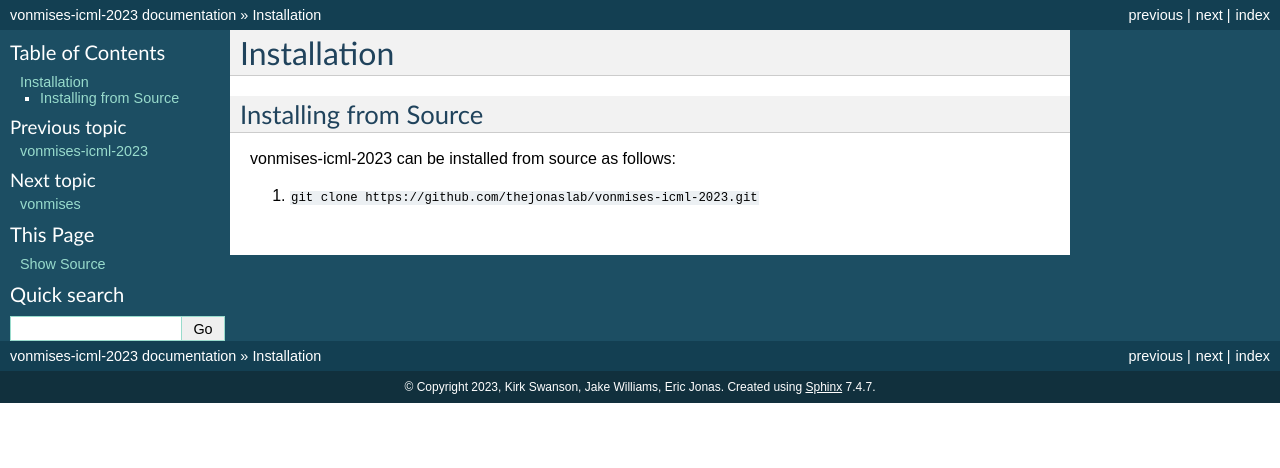
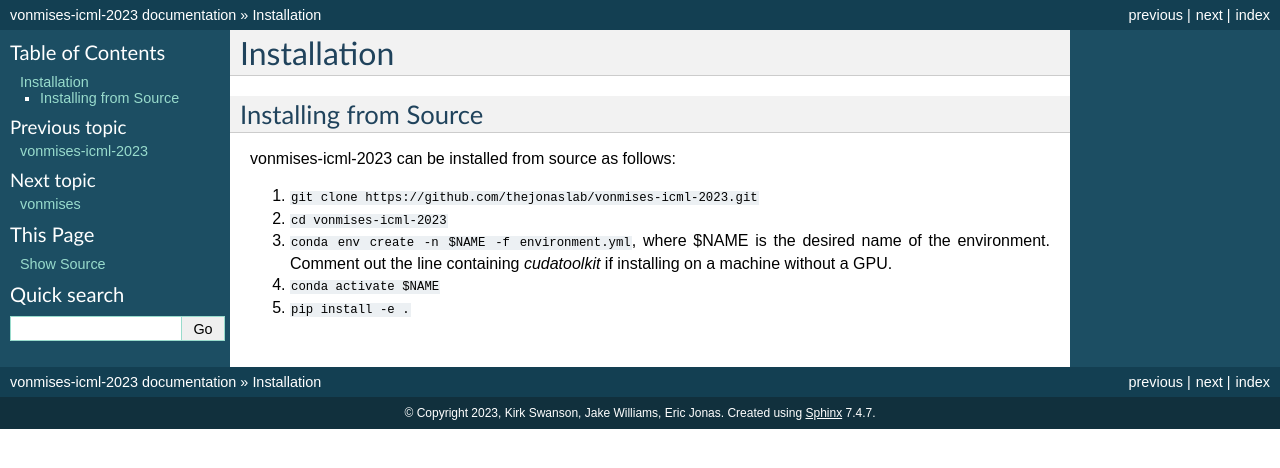
Before and after one commit to thejonaslab/vonmises-icml-2023, a Sphinx documentation site: the page built from docs/source/installation.rst, in a window 1280 px wide. Shown: the top 468 px of the page. Built offline with Sphinx 7.4.7, drawn with Linux system fonts in a browser that asks for light colours.

Commit message:
Installation RTD

```diff
--- a/docs/source/installation.rst
+++ b/docs/source/installation.rst
@@ -9,3 +9,7 @@ Installing from Source
 vonmises-icml-2023 can be installed from source as follows:
 
 1. :code:`git clone https://github.com/thejonaslab/vonmises-icml-2023.git`
+2. :code:`cd vonmises-icml-2023`
+3. :code:`conda env create -n $NAME -f environment.yml`, where $NAME is the desired name of the environment. Comment out the line containing `cudatoolkit` if installing on a machine without a GPU.
+4. :code:`conda activate $NAME`
+5. :code:`pip install -e .`
```
